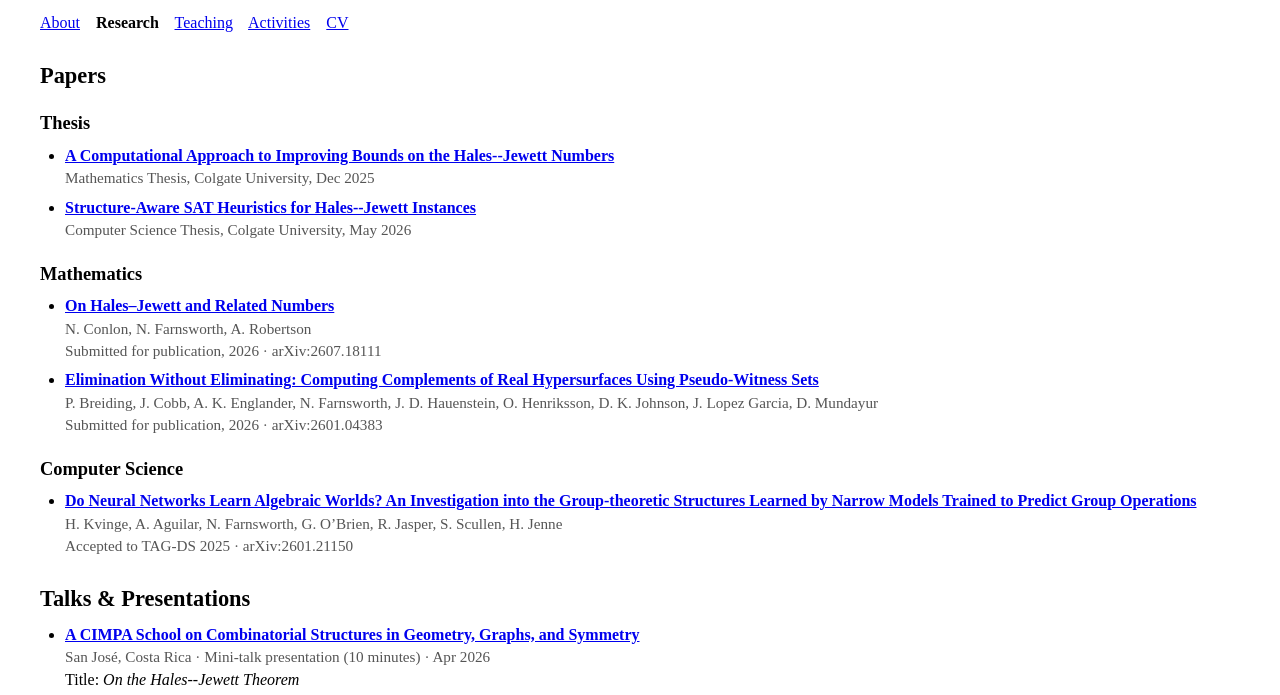
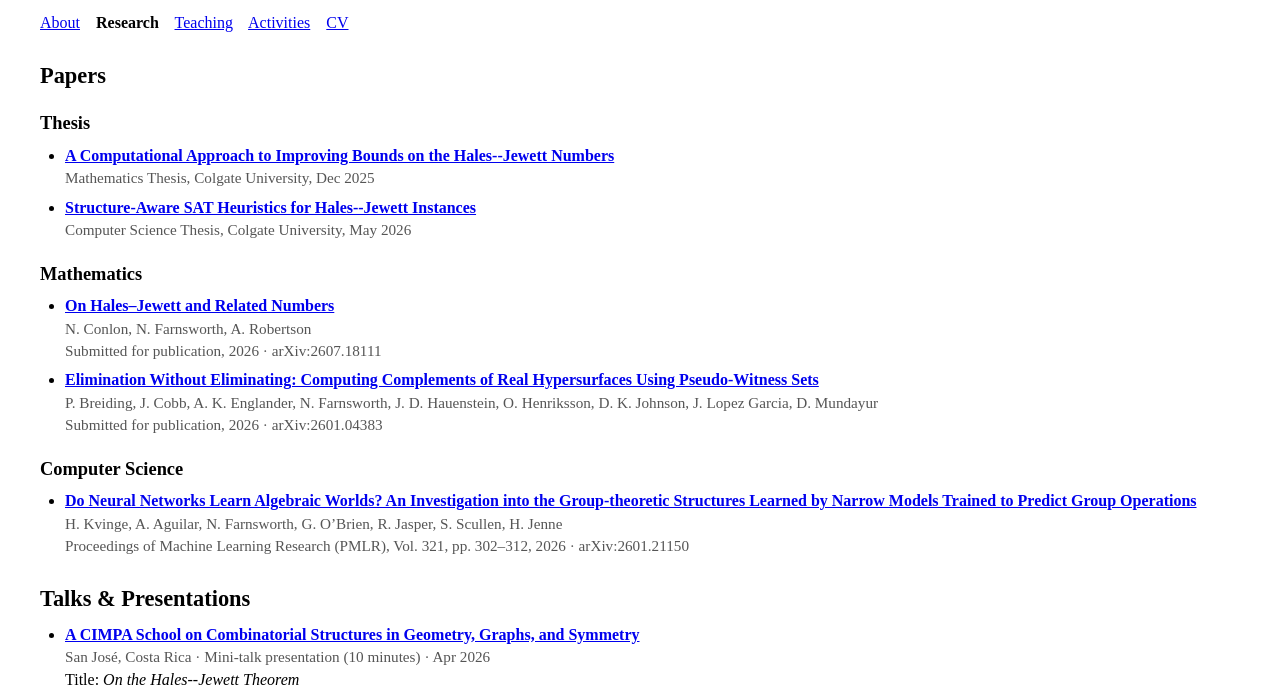
Before and after one commit to njfarnsworth/njfarnsworth.github.io, a plain HTML site: page papers.html in a window 1280 px wide. Shown: the part 98-793 px from the top of the page. Drawn offline with Linux system fonts and the light colour scheme.

Commit message:
Update papers.html

```diff
--- a/papers.html
+++ b/papers.html
@@ -87,10 +87,11 @@
 </ul>
 
     <h3>Computer Science</h3>
+
     <ul>
   <li>
     <span class="item-title">
-          <a href="https://www.arxiv.org/pdf/2601.21150" target="_blank" rel="noopener">
+      <a href="https://arxiv.org/pdf/2601.21150" target="_blank" rel="noopener">
         Do Neural Networks Learn Algebraic Worlds? An Investigation into the Group-theoretic Structures Learned by Narrow Models Trained to Predict Group Operations
       </a>
     </span><br>
@@ -98,7 +99,10 @@
       H. Kvinge, A. Aguilar, N. Farnsworth, G. O’Brien,
       R. Jasper, S. Scullen, H. Jenne
     </span><br>
-        <span class="meta">Accepted to TAG-DS 2025 · arXiv:2601.21150</span>
+    <span class="meta">
+      Proceedings of Machine Learning Research (PMLR),
+      Vol. 321, pp. 302–312, 2026 · arXiv:2601.21150
+    </span>
   </li>
 </ul>
 
```
Lines whose indentation alone changed are shown as unchanged.
